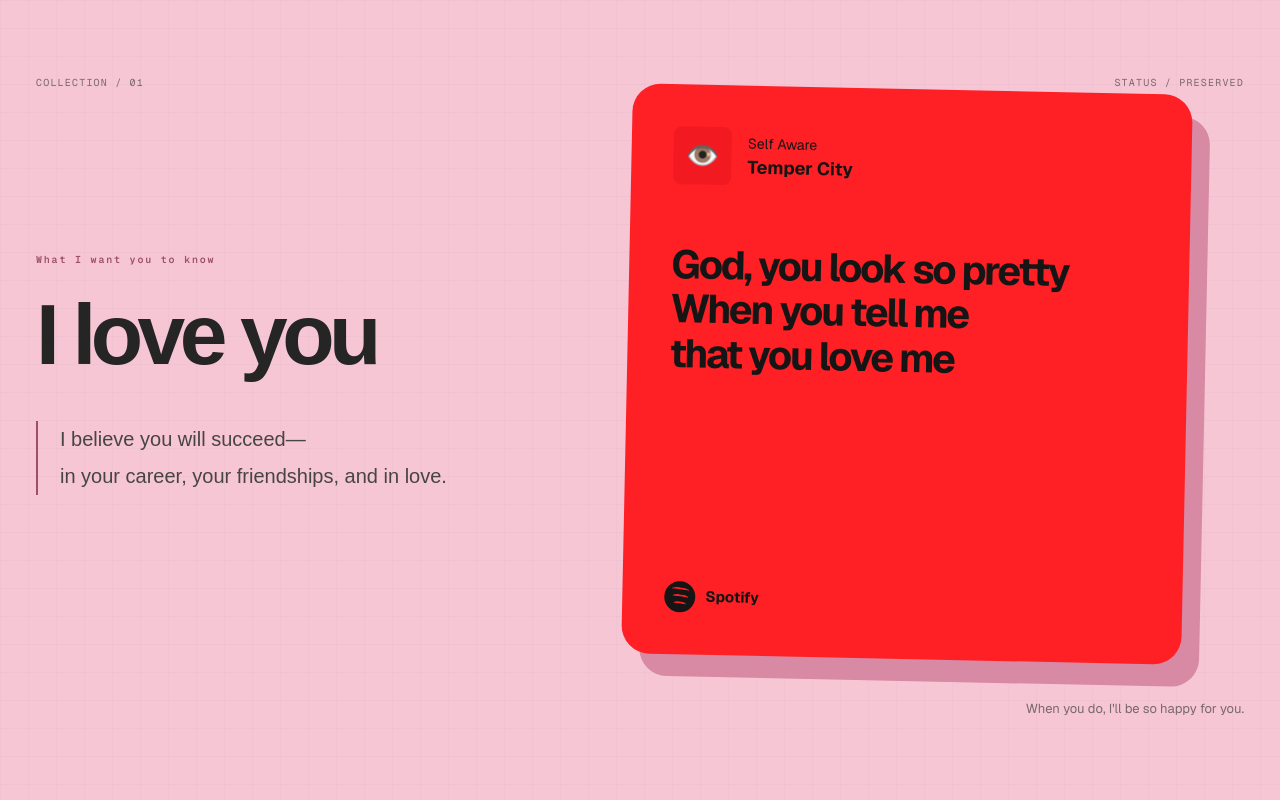
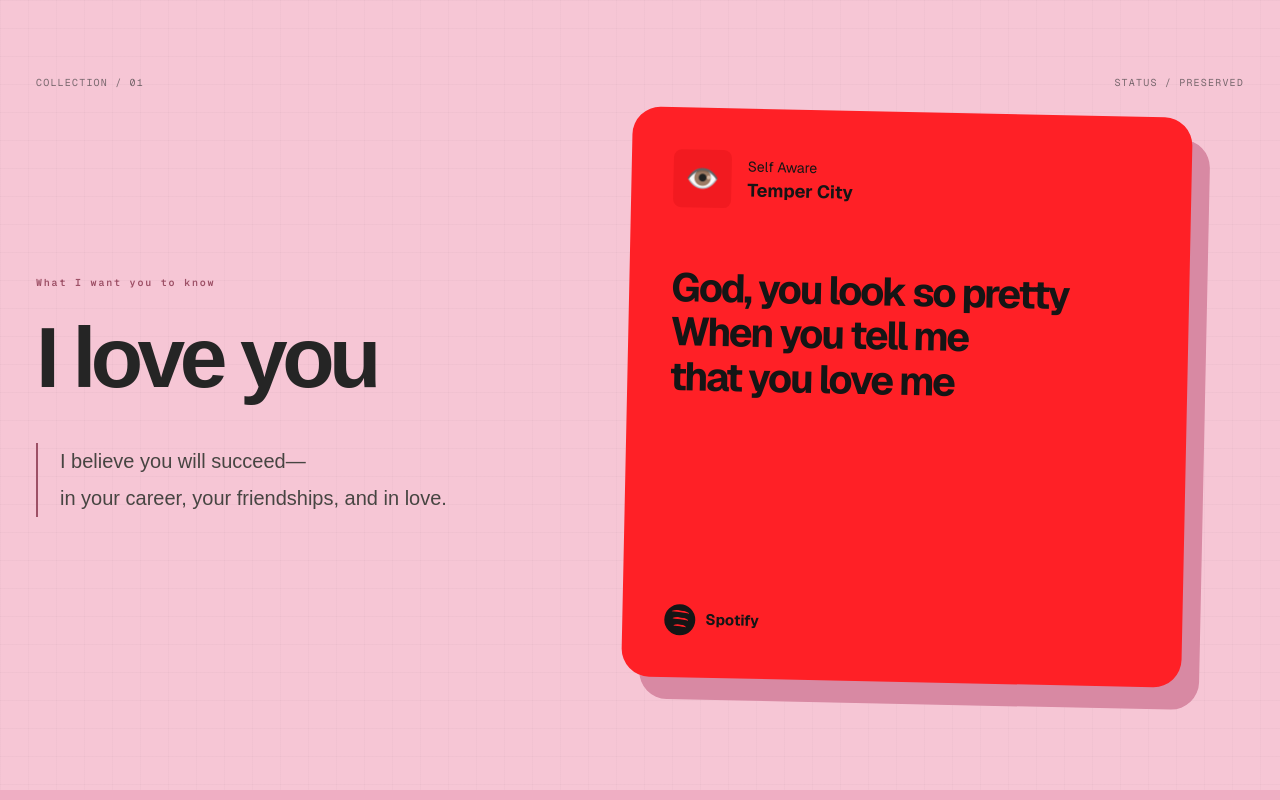
Before and after one commit to jeff960149-rgb/our-memory-archive, a Next.js app: page / in a window 1280 px wide. Shown: the top 800 px of the page. Built offline with nearby package versions, Linux system fonts and the light colour scheme.

Commit message:
Remove the extra hero caption

```diff
--- a/app/page.tsx
+++ b/app/page.tsx
@@ -75,7 +75,6 @@ export default function Home() {
             <strong>Spotify</strong>
           </div>
         </div>
-        <p className="hero-caption">When you do, I&apos;ll be so happy for you.</p>
       </section>
 
       <section className="records" id="records">
```
Also changed, not shown: 1 other file (tests, documents, lock files or other folders).
